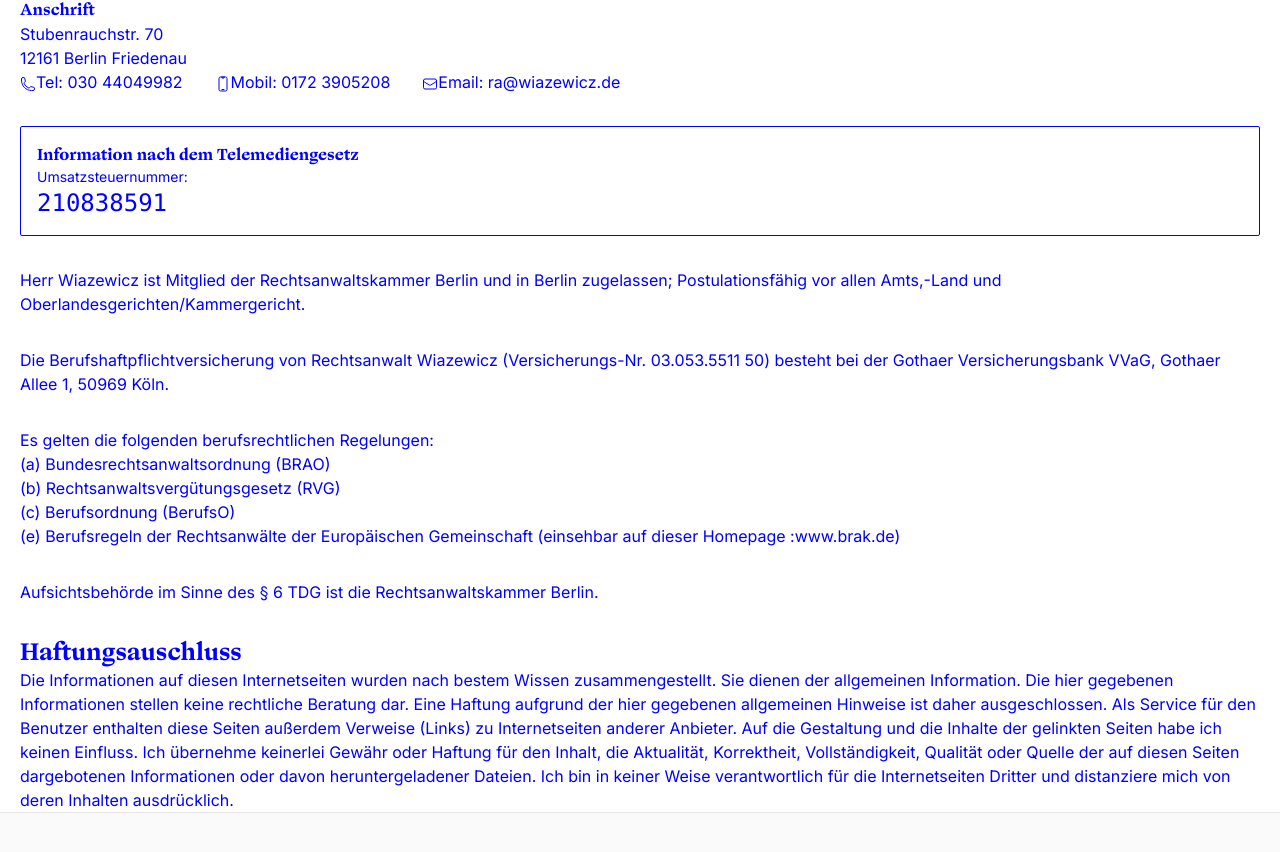
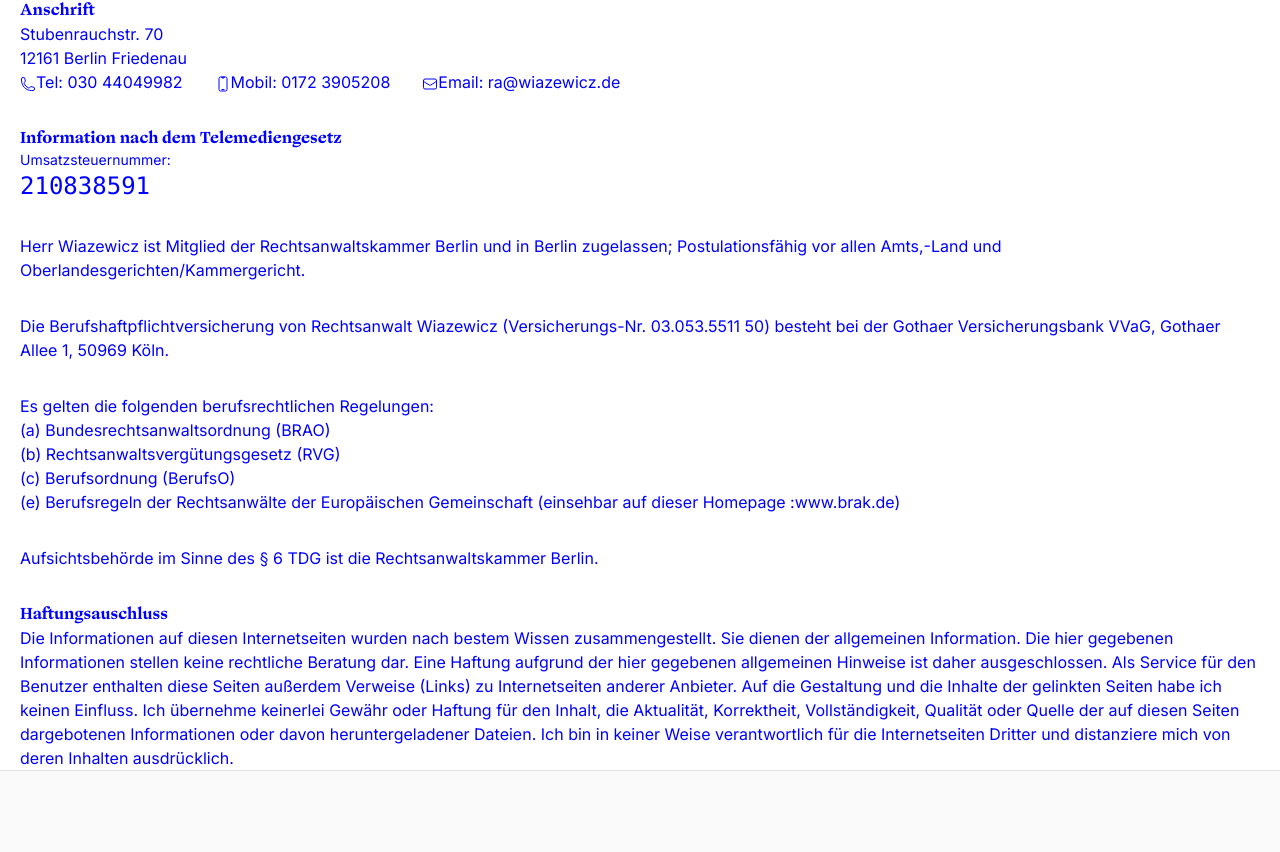
Before and after one commit to dreadbeard11/ra-wiazewicz, a Next.js app: page / in a window 1280 px wide. Shown: the part 378-1230 px from the top of the page. Built offline with nearby package versions, Linux system fonts and the light colour scheme.

Commit message:
Update page.tsx

```diff
--- a/src/app/page.tsx
+++ b/src/app/page.tsx
@@ -43,7 +43,7 @@ deutsch, englisch, französisch, niederländisch
 <div><EnvelopeIcon className="w-4 inline" />Email: ra@wiazewicz.de </div>
   </div>
 </div>
-<div className="border rounded-sm border-current p-4">
+<div>
 
 <h2>Information nach dem Telemediengesetz</h2>
 
@@ -70,7 +70,7 @@ Es gelten die folgenden berufsrechtlichen Regelungen:
 Aufsichtsbehörde im Sinne des § 6 TDG ist die Rechtsanwaltskammer Berlin.
  </div>
           <div>
-     <h2 className="text-2xl">
+     <h2>
 Haftungsauschluss
        </h2>
 Die Informationen auf diesen Internetseiten wurden nach bestem Wissen zusammengestellt. Sie dienen der allgemeinen Information. Die hier gegebenen Informationen stellen keine rechtliche Beratung dar. Eine Haftung aufgrund der hier gegebenen allgemeinen Hinweise ist daher ausgeschlossen.
```
